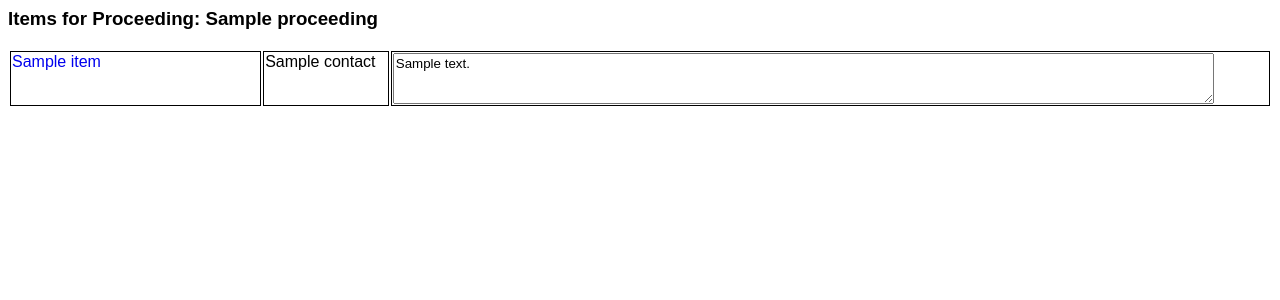
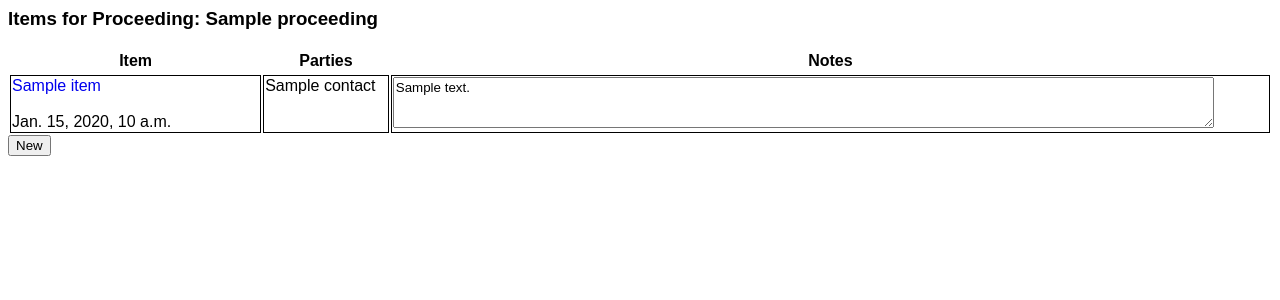
Before and after one commit to jgrundstad/KLC_tracker, a Django app: page /tracker/1/items/ in a window 1280 px wide. Shown: the top 300 px of the page. Run offline with Django 3.2, Linux system fonts and the light colour scheme; tables that the repository leaves empty hold one stand-in row (values such as "Sample post"); lists and menus that the app fills with data are empty.

Commit message:
thinking of adding forms

```diff
--- a/klc/tracker/templates/tracker/items.html
+++ b/klc/tracker/templates/tracker/items.html
@@ -2,19 +2,32 @@
 <link rel="stylesheet" type="text/css" href="{% static "tracker/tracker.css" %}">
 <h3>Items for Proceeding: {{ proceeding }}</h3>
 {% if item_list %}
+	<table class="items">
+		<tr>
+			<th class="items" style="width:20%">Item</th>
+			<th class="items" style="width:10%">Parties</th>
+			<th class="items" style="width:70%">Notes</th>
+		</tr>
+	</table>
 	{% for item, notes, line_count, contacts in item_list %}
 		<table class="items">
 			<tr>
-				<td class="items" style="width:20%"><a class="items" href="{% url 'item' item.id %}">{{ item.name }}</a></td>
-				<td class="items" style="width:10%">{{ contacts }}
+				<td class="items" style="width:20%"><a class="items" href="{% url 'item' item.id %}">{{ item.name }}</a><br><br>{{ item.date }}</td>
+				<td class="items" style="width:10%">
+					{% for c,e in contacts %}
+					<div title='{{ e }}'>{{ c }}</div>
+					{% endfor %}
 				<td class="items" style="width:70%">
 					<textarea name='{{ item.id }}' cols=100 rows='{{ line_count }}'>{{ notes }}
 					</textarea>
 				</td>
 			</td>
 		</table>
-	{% endfor %}
-
+		{% endfor %}
+		<form name='new-item' method=post action="/tracker/new_item.html">
+			<input type=hidden name='proceeding_id' value='{{ proceeding }}'>
+			<input type='submit' value='New' onclick="this.form.target='_blank';return true;">
+		</form>
 {% else %}
 	<p>No items are available.</p>
 {% endif %}
--- a/klc/tracker/urls.py
+++ b/klc/tracker/urls.py
@@ -4,6 +4,7 @@ from tracker import views
 
 urlpatterns = patterns('',
     url(r'^$', views.index, name='index'),
+    url(r'^new_item', views.new_item, name='new_item'),
     url(r'^(?P<item_id>\d+)/item/$', views.item, name='item'),
     url(r'^(?P<contact_id>\d+)/contact/$', views.contact, name='contact'),
     url(r'^(?P<proceeding_id>\d+)/items/$',
--- a/klc/tracker/views.py
+++ b/klc/tracker/views.py
@@ -1,6 +1,6 @@
 from django.shortcuts import render
 from django.http import HttpResponse
-
+from forms import ItemForm
 from tracker.models import Proceeding, Contact, Item, Code
 
 # Create your views here.
@@ -9,6 +9,11 @@ def index(request):
   context = {'proceeding_list': proceeding_list}
   return render(request, 'tracker/index.html', context)
 
+def new_item(request, proceeding_name):
+  # add-new-item form
+  form = ItemForm(request.POST)
+  context = {'proceeding_name': proceeding_name, 'form': form}
+  return HttpResponse(request, 'tracker/new_item.html', context)
 
 def item(request, item_id):
   return HttpResponse("Inspecting item %s." % item_id)
@@ -19,7 +24,7 @@ def contact(request, contact_id):
 
 
 def items(request, proceeding_id):
-  items = Item.objects.filter(proceeding=proceeding_id).order_by('-date')
+  items = Item.objects.filter(proceeding=proceeding_id).order_by('date')
   line_count_list = list()
   notes_list = list()
   contact_list = list()
@@ -35,10 +40,14 @@ def items(request, proceeding_id):
     count = str((item.notes).count('\n') + 3)
     line_count_list.append(count)
     # get list of contacts
-    contact_string = ''
+    contacts = list()
+    emails = list()
     for c in item.contacts.all():
-      contact_string += "%s " % c.short_name
-    contact_list.append(contact_string)
+      #contacts.append(c.short_name + '\n' + c.email)
+      contacts.append(c.short_name)
+      emails.append("%s, %s\n%s\n%s" % (c.last_name, c.first_name,
+        c.email, c.phone1))
+    contact_list.append(zip(contacts, emails))
   item_list = zip(items, notes_list, line_count_list, contact_list)
   # get the proceeding name from the id to add to the heading
   p_name = Proceeding.objects.filter(id=proceeding_id)[0].name
```
Also changed, not shown: 1 other file.
